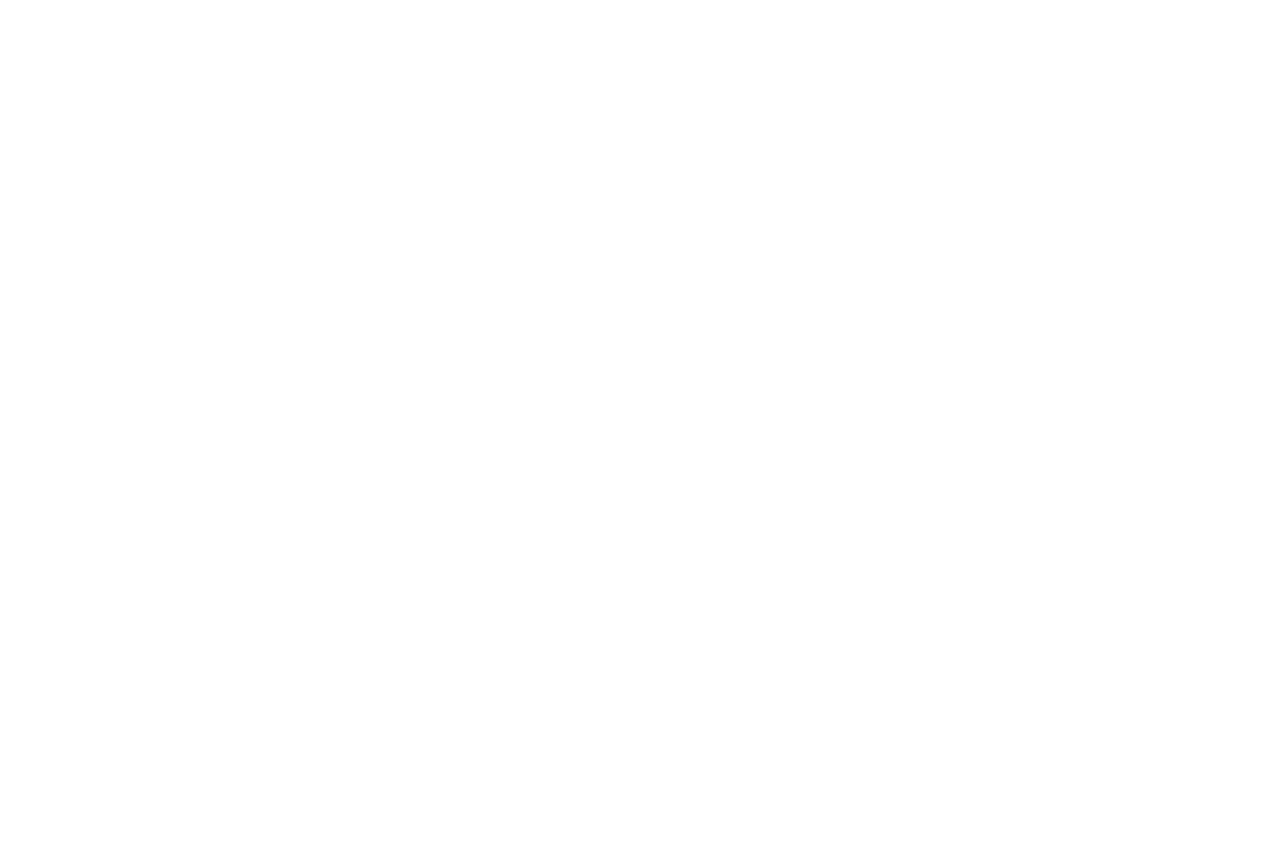
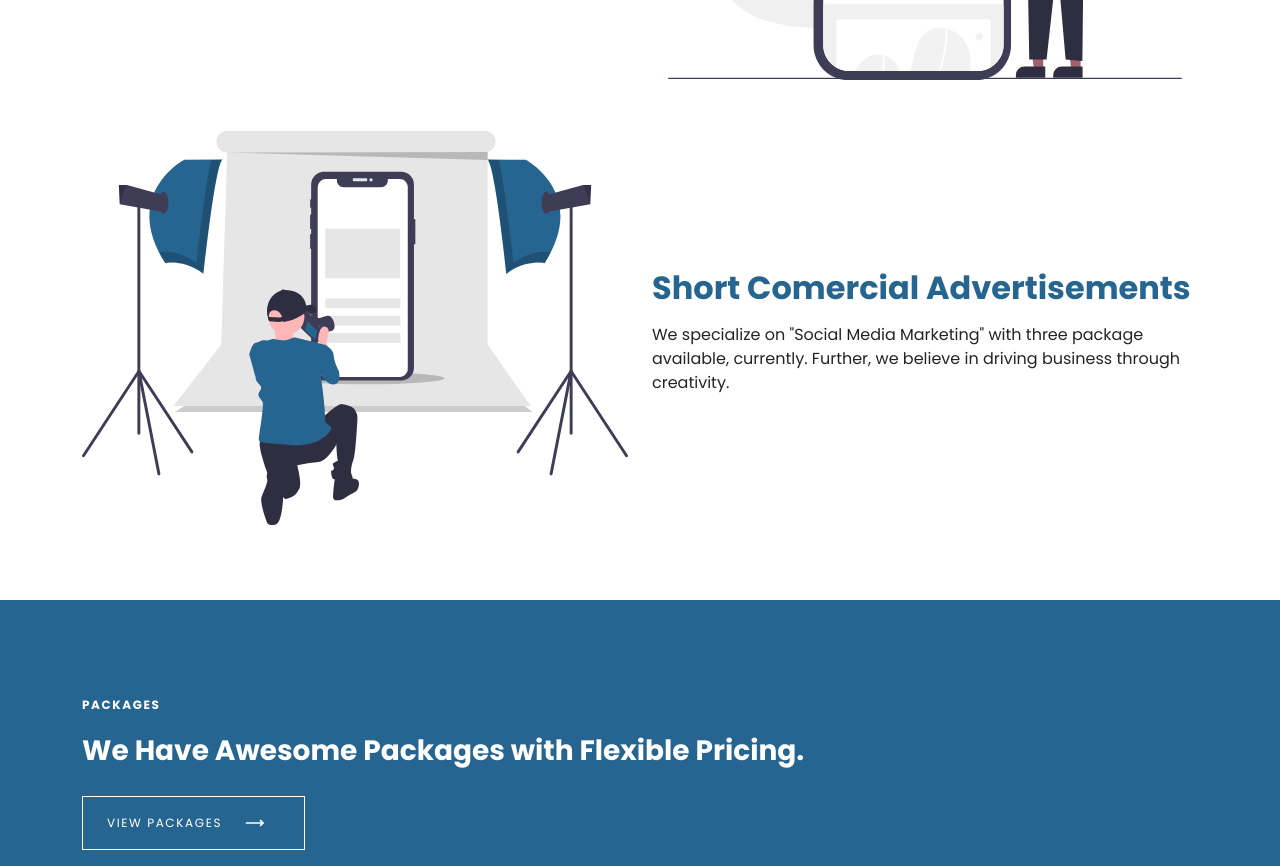
Before and after one commit to nareshban1/gripas-frontend, a Next.js app: page /services in a window 1280 px wide. Shown: the part 1500-2366 px from the top of the page. Before the commit the page ends 1103 px from the top, so only its background shows below. Built offline with nearby package versions, Linux system fonts and the light colour scheme.

Commit message:
feat: portfolio page, services page updated and linked.

```diff
--- a/core/Packages/Packages.tsx
+++ b/core/Packages/Packages.tsx
@@ -2,9 +2,9 @@ import Link from "next/link";
 import React from "react";
 import { CgArrowLongRight } from "react-icons/cg";
 
-const Packages = () => {
+const Packages = ({className}:{className?:string}) => {
   return (
-    <div className="my-5 py-5">
+    <div className={`${className? className:"my-5 py-5 bg-primary"}`}>
       <div className="container py-5">
         <h2 className=" fw-bold lh-1 m-0 text-white lh-base text-start hero-sub-text font-size-sm ">
           Packages
--- a/pages/_app.tsx
+++ b/pages/_app.tsx
@@ -1,8 +1,8 @@
+import { Poppins } from '@next/font/google';
+import type { AppProps } from "next/app";
+import Head from "next/head";
+import Navbar from "../core/Navbar/Navbar";
 import "../styles/main.scss";
-import type { AppProps } from "next/app";
-import Navbar from "../core/Navbar/Navbar";
-import Head from "next/head";
-import { Poppins } from '@next/font/google'
 
 
 const poppins = Poppins({
@@ -21,8 +21,7 @@ export default function App({ Component, pageProps }: AppProps) {
       <main className={`main overflow-y-hidden ${poppins.className}`} >
         <Component {...pageProps} />
       </main>
-
-      <footer className="footer bg-primary"></footer>
+      <footer className=" bg-primary"></footer>
     </>
   );
 }
--- a/pages/portfolio.tsx
+++ b/pages/portfolio.tsx
@@ -1,7 +1,4 @@
 import Image from "next/image";
-import Link from "next/link";
-import React from "react";
-import { CgArrowLongRight } from "react-icons/cg";
 import AnimateInView from "../components/AnimateInView/AnimateInView";
 import { portfolioItems } from "../core/PortFolio/Portfolio";
 
--- a/pages/services.tsx
+++ b/pages/services.tsx
@@ -1,7 +1,7 @@
-import React from "react";
+import Image from "next/image";
 import AnimateInView from "../components/AnimateInView/AnimateInView";
+import Packages from "../core/Packages/Packages";
 import { services } from "../core/WhatWeDo/WhatWeDo";
-
 const Services = () => {
   return (
     <section className="bg-white ">
@@ -12,20 +12,37 @@ const Services = () => {
         <h3 className="font-size-lg fw-bold lh-1 my-3 text-dark lh-base">
           Our Services
         </h3>
-        {services.map((service,index) => (
-          <div key={service.id} className="row my-3">
-            <div className={`col-6`}>
-            <h1 className={`font-size-xl fw-bold my-3 text-primary `}> {service.name}</h1>
-            <p className="service-info fw-md-medium text-dark my-2">
-              We specialize on &quot;Social Media Marketing&quot; with three
-              package available, currently. Further, we believe in driving
-              business through creativity.{" "}
-            </p>
+        {services.map((service, index) => (
+          <div key={service.id} className={`row my-4 align-items-center`}>
+            <div
+              className={`col-6  ${index % 2 === 0 ? "order-1 " : "order-2"}`}
+            >
+              <h1 className={`font-size-xl fw-bold my-3 text-primary `}>
+                {" "}
+                {service.name}
+              </h1>
+              <p className="service-info fw-md-medium text-dark my-2">
+                We specialize on &quot;Social Media Marketing&quot; with three
+                package available, currently. Further, we believe in driving
+                business through creativity.{" "}
+              </p>
             </div>
-
+            <div
+              className={`col-6  ${index % 2 === 0 ? "order-2 " : "order-1"}`}
+            >
+              <div className="position-relative service-image">
+                <Image
+                  src={service?.image}
+                  alt={service.name}
+                  fill
+                  style={{ objectFit: "contain" }}
+                />
+              </div>
+            </div>
           </div>
         ))}
       </AnimateInView>
+      <Packages className="py-5 bg-primary" />
     </section>
   );
 };
--- a/styles/components/_whatwedo.scss
+++ b/styles/components/_whatwedo.scss
@@ -22,4 +22,8 @@
     font-size: 1rem;
     font-weight: 400;
   }
+  &-image{
+    height: 400px;
+    width: 100%;
+  }
 }
```
